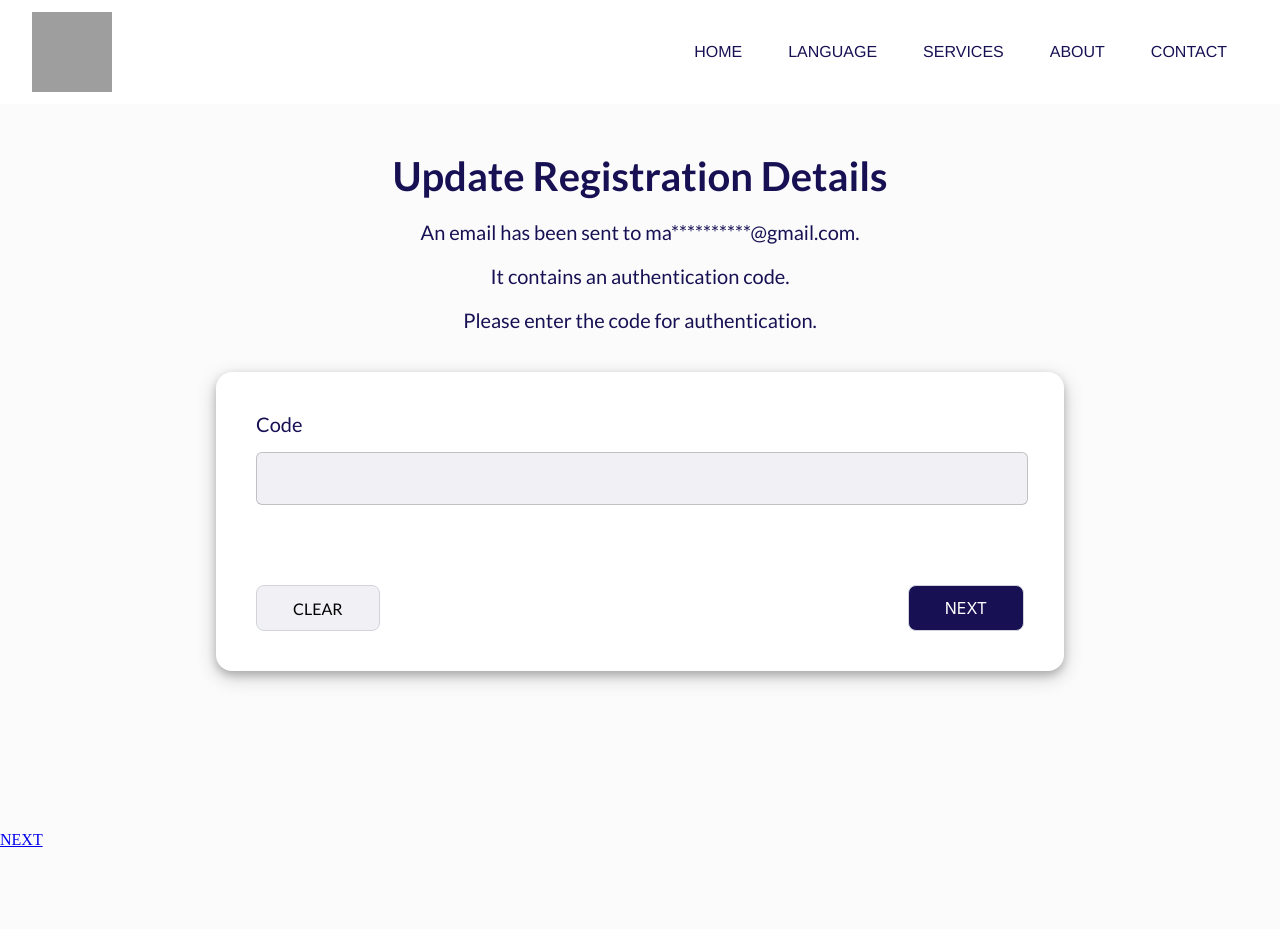
After one commit to greg-atemi/supreme-guide, a Django app: page /vote/auth2 in a window 1280 px wide. The commit adds this page. Shown: the top 930 px of the page. Run offline with Django 4.2, Linux system fonts and the light colour scheme; grey boxes are pictures that could not be loaded.

Commit message:
Adding auth pages

```diff
--- a/templates/vote/admin/admin_base.html
+++ b/templates/vote/admin/admin_base.html
@@ -18,13 +18,13 @@
             <a href={% url 'vote:voter_list' %}>
                 <img id="icon" src="{% static 'images/vote_icon.svg' %}" alt="icon">Voters
             </a>
-            <a href={% url 'vote:voter_list' %}>
+            <a href={% url 'vote:county_list' %}>
                 <img id="icon" src="{% static 'images/location_icon.svg' %}" alt="icon">Counties
             </a>
-            <a href={% url 'vote:voter_list' %}>
+            <a href={% url 'vote:constituency_list' %}>
                 <img id="icon" src="{% static 'images/location_icon.svg' %}" alt="icon">Constituencies
             </a>
-            <a href={% url 'vote:voter_list' %}>
+            <a href={% url 'vote:ward_list' %}>
                 <img id="icon" src="{% static 'images/location_icon.svg' %}" alt="icon">Wards
             </a>
         </div>
--- /dev/null
+++ b/templates/vote/user/auth2.html
@@ -0,0 +1,50 @@
+{% extends 'vote/user/base.html' %}
+{% load static %}
+{% block title_block %}
+    <title>Authorization</title>
+{% endblock %}
+
+{% block body_block %}
+    <div class="parent2">
+        <div class="title">
+            Update Registration Details
+        </div>
+
+        <div class="content2">
+            <div>
+                An email has been sent to ma**********@gmail.com.
+            </div>
+        </div>
+
+        <div class="content2">
+            <div>
+                It contains an authentication code.
+            </div>
+        </div>
+
+        <div class="content2">
+            <div>
+                Please enter the code for authentication.
+            </div>
+        </div>
+
+        <div class="formWrapper">
+            <div class="form">
+                <form action="" method="post">
+                {% csrf_token %}
+                    <div class="fieldWrapper">
+                        {{ form.subject.errors }}
+                        <label for="id_Engine_no">Code</label>
+                        <input class="input" type="text" name="License_plate_no" maxlength="10" required="" id="id_License_plate_no">
+                    </div>
+
+                    <div class="button-group">
+                        <input type="reset" class="submit" value="CLEAR">
+                        <input id="submit2" type="submit" value="NEXT"/>
+                    </div>
+                </form>
+            </div>
+        </div>
+    </div>
+<a href={% url 'vote:confirmation' %}>NEXT</a>
+{% endblock %}
--- a/templates/vote/user/base.html
+++ b/templates/vote/user/base.html
@@ -40,9 +40,9 @@
             <div id="wrapper">
                 <div id="header">Services</div>
                 <ul id="content">
-                    <li>Voter Registration</li>
-                    <li>Check Registration Status</li>
-                    <li>Update Registration</li>
+                    <li><a href={% url 'vote:bio' %}>Voter Registration</a></li>
+                    <li><a href={% url 'vote:auth' %}>Check Registration Status</a></li>
+                    <li><a href={% url 'vote:auth' %}>Update Registration</a></li>
                 </ul>
             </div>
             <div id="bottom-wrapper">
@@ -51,16 +51,15 @@
                         <input placeholder="johndoe@mail.com">
                         <button class="sub-btn">Subscribe</button>
                     </form>
-                <div></div>
             </div>
         </div>
         <div class="content-footer">
             <div id="wrapper">
                 <div id="header">About Us</div>
                 <ul id="content">
-                    <li>Our Vision</li>
-                    <li>Our Mission</li>
-                    <li>Our Leaders</li>
+                    <li><a href="#">Our Vision</a></li>
+                    <li><a href="#">Our Mission</a></li>
+                    <li><a href="#">Our Leaders</a></li>
                 </ul>
             </div>
             <div id="right-bottom-wrapper">
--- a/templates/vote/user/index.html
+++ b/templates/vote/user/index.html
@@ -55,13 +55,13 @@
             </div>
         </div>
         <div class="button-container">
-            <a class="submit" href="/vote/bio">
+            <a class="submit" href={% url 'vote:auth' %}>
                 CHECK STATUS
             </a>
-            <a class="submit2" href="/vote/bio">
+            <a class="submit2" href={% url 'vote:bio' %}>
                 BEGIN REGISTRATION
             </a>
-            <a class="submit" href="/vote/bio">
+            <a class="submit" href={% url 'vote:auth' %}>
                 UPDATE DETAILS
             </a>
         </div>
--- a/templates/vote/user/photo.html
+++ b/templates/vote/user/photo.html
@@ -56,5 +56,5 @@
             }
         };
     </script>
-<a href={% url 'vote:confirm' %}>NEXT</a>
+<a href={% url 'vote:confirmation' %}>NEXT</a>
 {% endblock %}
--- a/vote/static/styles/style.css
+++ b/vote/static/styles/style.css
@@ -61,6 +61,19 @@ html,body{
 
 .content{
     margin-left: 25%;
+    margin-top: 20px;
+    color: #171154;
+    font-size: 20px;
+    font-family: Lato, sans-serif;
+}
+
+.content2{
+    width: 100%;
+    display: flex;
+    justify-content: center;
+}
+
+.content2 div{
     margin-top: 20px;
     color: #171154;
     font-size: 20px;
@@ -471,10 +484,16 @@ html,body{
 }
 
 .content-footer #content{
+    list-style-type: none;
     font-size: 16px;
+    font-family: Open Sans, sans-serif;
+    color: #171154;
+}
+
+.content-footer #content a{
+    text-decoration: none;
     list-style-type: none;
     color: #171154;
-    font-family: Open Sans, sans-serif;
 }
 
 .content-footer #content li{
--- a/vote/urls.py
+++ b/vote/urls.py
@@ -9,7 +9,7 @@ urlpatterns = [
     path('location', views.location, name='location'),
     path('photo', views.photo, name='photo'),
     path('success', views.success, name='success'),
-    path('confirm', views.confirm, name='confirm'),
+    path('confirmation', views.confirmation, name='confirmation'),
     path('voter_list', views.voter_list, name='voter_list'),
     path('voter_detail', views.voter_detail, name='voter_detail'),
     path('county_list', views.county_list, name='county_list'),
@@ -18,4 +18,7 @@ urlpatterns = [
     path('ward_detail', views.ward_detail, name='ward_detail'),
     path('constituency_list', views.constituency_list, name='constituency_list'),
     path('constituency_detail', views.constituency_detail, name='constituency_detail'),
+    path('auth', views.auth, name='auth'),
+    path('auth2', views.auth2, name='auth2'),
+    path('auth3', views.auth3, name='auth3'),
 ]
--- a/vote/views.py
+++ b/vote/views.py
@@ -22,7 +22,7 @@ def success(request):
     return render(request, 'vote/user/success.html')
 
 
-def confirm(request):
+def confirmation(request):
     return render(request, 'vote/user/confirmation.html')
 
 
@@ -56,3 +56,15 @@ def constituency_detail(request):
 
 def ward_detail(request):
     return render(request, 'vote/admin/ward_detail.html')
+
+
+def auth(request):
+    return render(request, 'vote/user/auth.html')
+
+
+def auth2(request):
+    return render(request, 'vote/user/auth2.html')
+
+
+def auth3(request):
+    return render(request, 'vote/user/auth3.html')
```
Also changed, not shown: templates/vote/user/auth.html (added, +44 -0 lines), templates/vote/user/auth3.html (added, +27 -0 lines).
